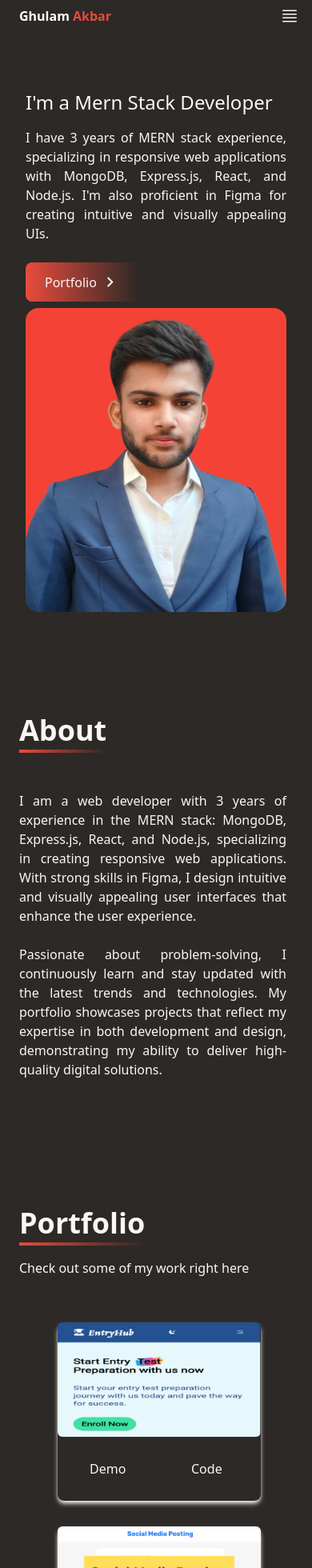
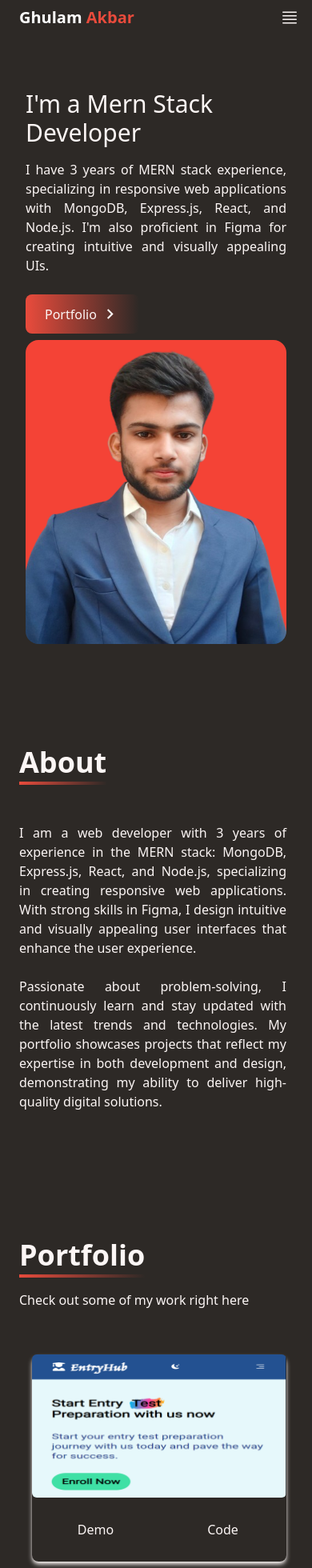
Before and after one commit to akbar909/Personal-Portfolio, a React (Create React App) app: page / in a window 390 px wide. Shown: the top 1960 px of the page at 80% size. Built offline with nearby package versions, Linux system fonts and the light colour scheme.

Commit message:
make changes

```diff
--- a/package.json
+++ b/package.json
@@ -7,6 +7,7 @@
     "@testing-library/react": "^13.3.0",
     "@testing-library/user-event": "^13.5.0",
     "aos": "^2.3.4",
+    "framer-motion": "^11.3.19",
     "react": "^18.1.0",
     "react-dom": "^18.1.0",
     "react-icons": "^4.12.0",
--- a/src/App.js
+++ b/src/App.js
@@ -1,7 +1,7 @@
 import About from "./components/About";
 import Contact from "./components/Contact";
 import Experience from "./components/Experience";
-import Home from "./components/Home";
+import Hero from "./components/Hero";
 import Icons from "./components/Icons";
 import NavBar from "./components/NavBar";
 import Portfolio from "./components/Portfolio";
@@ -11,7 +11,7 @@ function App() {
   return (
     <div className="bg-[#2D2926FF]">
       <NavBar />
-      <Home />
+      <Hero />
       <About />
       <Portfolio />
       <Experience />
--- /dev/null
+++ b/src/components/Hero.jsx
@@ -0,0 +1,120 @@
+// import React, { useEffect } from "react";
+// import HeroImage from "../assets/image2.png";
+// import { MdOutlineKeyboardArrowRight } from "react-icons/md";
+// import { Link } from "react-scroll";
+// import AOS from 'aos'
+// import 'aos/dist/aos.css';
+
+
+// const Hero = () => {
+
+//   useEffect(() => {
+//       AOS.init({
+//         duration: 1200,
+//       });
+// })
+
+//   return (
+//     <div
+//       name="home"
+//       className=""
+//     >
+//       <div className="text-[#E94B3CFF] bg-[#2D2926FF] grid grid-flow-row md:grid-flow-col px-8 md:px-28 justify-between items-center">
+//         <div data-aos="fade-right" className="mt-28 gap-4">
+          // <h2 className="text-[#FCF6F5FF] text-2xl md:text-3xl lg:text-4xl">
+          //   I'm a Mern Stack Developer
+          // </h2>
+//           <p className="max-w-lg py-4 text-justify text-[#FAEBEFFF]/ text-[#FCF6F5FF]">
+            // I have 3 years of MERN stack experience, specializing in responsive web applications
+            // with MongoDB, Express.js, React, and Node.js. I'm also proficient in Figma for
+            // creating intuitive and visually appealing UIs.
+//           </p>
+
+          // <div>
+          //   <Link
+          //     to="portfolio"
+          //     smooth
+          //     duration={500}
+          //     className="group flex items-center text-[#FCF6F5FF] w-fit px-6 py-3 my-2 rounded-lg bg-gradient-to-r from-[#E94B3CFF] to-[#2D2926FF] to-blue-500/ cursor-pointer "
+          //   >
+          //     Portfolio
+          //     <span className="group-hover:rotate-90 duration-300">
+          //       <MdOutlineKeyboardArrowRight size={25} className="ml-1" />
+          //     </span>
+          //   </Link>
+          // </div>
+//         </div>
+
+//         <div data-aos="fade-left" className="">
+//           <img
+//             src={HeroImage}
+//             alt="my profile"
+//             data-aos="fade-in"
+//             className="rounded-2xl mb-8 md:mt-20 lg:mt-28 w-[340px] h-[380px] lg:w-[330px] lg:h-[400px]"
+//           />
+//         </div>
+//       </div>
+//     </div>
+//   );
+// };
+
+// export default Hero;
+
+import React from 'react'
+import { motion } from 'framer-motion'
+import hero from '../assets/image2.png'
+import { Link } from "react-scroll";
+import { MdOutlineKeyboardArrowRight } from "react-icons/md";
+
+const Hero = () => {
+  return (
+    <div className='px-8 md:px-28  bg-[#2D2926FF] mx-auto lg:py-12'>
+      <div className='flex flex-col justify-between lg:flex-row items-center'>
+        <div className='lg:mt-12 mt-28 gap-4'>
+        <h2 className="text-[#FCF6F5FF] text-3xl md:text-4xl lg:text-5xl">
+            I'm a Mern Stack Developer
+          </h2>
+          <motion.p
+            initial={{ opacity: 0, y: 20 }}
+            whileInView={{ opacity: 1, y: 0 }}
+            viewport={{ once: true }}
+            transition={{ duration: 0.8, delay: 0.2, ease: 'easeOut' }}
+            className=' py-4 text-justify max-w-lg  text-[#FCF6F5FF]'
+          >
+             I have 3 years of MERN stack experience, specializing in responsive web applications
+            with MongoDB, Express.js, React, and Node.js. I'm also proficient in Figma for
+            creating intuitive and visually appealing UIs.
+          </motion.p>
+          <div>
+            <Link
+              to="/portfolio"
+              smooth
+              duration={500}
+              className="group flex items-center text-[#FCF6F5FF] w-fit px-6 py-3 my-2 rounded-lg bg-gradient-to-r from-[#E94B3CFF] to-[#2D2926FF] to-blue-500/ cursor-pointer "
+            >
+              Portfolio
+              <span className="group-hover:rotate-90 duration-300">
+                <MdOutlineKeyboardArrowRight size={25} className="ml-1" />
+              </span>
+            </Link>
+          </div>
+
+
+        </div>
+        <div className=''>
+          <motion.img
+            initial={{ opacity: 0, y: 20 }}
+            whileInView={{ opacity: 1, y: 0 }}
+            viewport={{ once: true }}
+            transition={{ duration: 0.8, delay: 0.6, ease: 'easeOut' }}
+            src={hero}
+            alt='Hero-Image'
+            className='rounded-2xl mb-8 md:mt-20 lg:mt-28 w-[340px] h-[380px] lg:w-[330px] lg:h-[400px]'
+          />
+        </div>
+      </div>
+    </div>
+  )
+}
+
+export default Hero
--- a/src/components/Home.jsx
+++ /dev/null
@@ -1,61 +0,0 @@
-import React, { useEffect } from "react";
-import HeroImage from "../assets/image2.png";
-import { MdOutlineKeyboardArrowRight } from "react-icons/md";
-import { Link } from "react-scroll";
-import AOS from 'aos'
-import 'aos/dist/aos.css';
-
-
-const Home = () => {
-
-  useEffect(() => {
-      AOS.init({
-        duration: 1200,
-      });
-})
-
-  return (
-    <div
-      name="home"
-      className=""
-    >
-      <div className="text-[#E94B3CFF] bg-[#2D2926FF] grid grid-flow-row md:grid-flow-col px-8 md:px-28 justify-between items-center">
-        <div data-aos="fade-right" className="mt-28 gap-4">
-          <h2 className="text-[#FCF6F5FF] text-2xl md:text-3xl lg:text-4xl">
-            I'm a Mern Stack Developer
-          </h2>
-          <p className="max-w-lg py-4 text-justify text-[#FAEBEFFF]/ text-[#FCF6F5FF]">
-            I have 3 years of MERN stack experience, specializing in responsive web applications
-            with MongoDB, Express.js, React, and Node.js. I'm also proficient in Figma for
-            creating intuitive and visually appealing UIs.
-          </p>
-
-          <div>
-            <Link
-              to="portfolio"
-              smooth
-              duration={500}
-              className="group flex items-center text-[#FCF6F5FF] w-fit px-6 py-3 my-2 rounded-lg bg-gradient-to-r from-[#E94B3CFF] to-[#2D2926FF] to-blue-500/ cursor-pointer "
-            >
-              Portfolio
-              <span className="group-hover:rotate-90 duration-300">
-                <MdOutlineKeyboardArrowRight size={25} className="ml-1" />
-              </span>
-            </Link>
-          </div>
-        </div>
-
-        <div data-aos="fade-left" className="">
-          <img
-            src={HeroImage}
-            alt="my profile"
-            data-aos="fade-in"
-            className="rounded-2xl mb-8 md:mt-20 lg:mt-28 w-[340px] h-[380px] lg:w-[330px] lg:h-[400px]"
-          />
-        </div>
-      </div>
-    </div>
-  );
-};
-
-export default Home;
--- a/src/components/NavBar.jsx
+++ b/src/components/NavBar.jsx
@@ -42,7 +42,7 @@ const Navbar = () => {
         <div>
             <nav id="home">
                 <header className={`bg-[#2D2926FF] flex items-center justify-between px-4 lg:px-0 top-0 fixed left-0 z-50 right-0 ${sticky ? "bg-white/60 " : ""}`}>
-                    <div className="text-white lg:px-8 sm:px-0 font-bold lg:text-3xl">
+                    <div className="text-white lg:px-8 sm:px-0 font-bold text-xl lg:text-3xl">
                         <h1 className={`p-2 ${sticky ? " text-gray-950" : " "} -z-10 ${isOpen ? "-z-20" : ""}`}>
                             Ghulam <span className="text-[#E94B3CFF]"> Akbar</span>
                         </h1>
--- a/src/components/Portfolio.jsx
+++ b/src/components/Portfolio.jsx
@@ -4,16 +4,20 @@ import installNode from "../assets/portfolio/installNode.jpg";
 import tasktracker from "../assets/portfolio/tasktracker.png";
 import reactSmooth from "../assets/portfolio/reactSmooth.jpg";
 import reactWeather from "../assets/portfolio/reactWeather.jpg";
-import socail from "../assets/portfolio/SocialMediaPosting.png"
-import AOS from 'aos'
+import social from "../assets/portfolio/SocialMediaPosting.png";
+import AOS from 'aos';
 import 'aos/dist/aos.css';
+
 const Portfolio = () => {
-
   useEffect(() => {
     AOS.init({
       duration: 1500,
     });
-})
+    return () => {
+      AOS.refresh(); // Cleanup
+    };
+  }, []);
+
   const portfolios = [
     {
       id: 1,
@@ -23,7 +27,7 @@ const Portfolio = () => {
     },
     {
       id: 2,
-      src: socail,
+      src: social,
       link: 'https://github.com/akbar909/Social-media-posting-',
       Demo: 'https://social-media-posting.vercel.app/'
     },
@@ -36,53 +40,62 @@ const Portfolio = () => {
     {
       id: 4,
       src: reactSmooth,
+      link: 'none',
+      Demo: 'none'
     },
     {
       id: 5,
       src: installNode,
+      link: 'none',
+      Demo: 'none'
     },
     {
       id: 6,
       src: reactWeather,
+      link: 'none',
+      Demo: 'none'
     },
   ];
 
   return (
-    <div
-      id="portfolio"
-      className=" text-[#FCF6F5FF] bg-[#2D2926FF] w-full"
-    >
-      <div className=" p-4 pl-6 pr-4  lg:pl-28 lg:pr-28 mx-auto flex flex-col justify-center ">
+    <div id="portfolio" className="text-[#FCF6F5FF] bg-[#2D2926FF] w-full">
+      <div className="p-4 pl-6 lg:p-28 mx-auto flex flex-col justify-center">
         <div data-aos="fade-right" className="pb-8 mt-20">
-          <p className="text-4xl  font-bold inline border-b-4 border-gradient">
+          <p className="text-4xl font-bold inline border-b-4 border-gradient">
             Portfolio
           </p>
           <p className="py-6">Check out some of my work right here</p>
         </div>
 
-        <div className="grid sm:grid-cols-2 md:grid-cols-3  gap-8 px-12 sm:px-0">
-          {portfolios.map(({ id, src , link, Demo }) => (
+        <div className="grid sm:grid-cols-2 md:grid-cols-3 gap-8 px-4 sm:px-0">
+          {portfolios.map(({ id, src, link, Demo }) => (
             <div key={id} data-aos="flip-up" className="shadow-md shadow-[#FCF6F5FF] rounded-lg">
               <img
                 src={src}
                 alt=""
-                className="rounded-md duration-200 hover:scale-105"
+                className="rounded-md duration-200 hover:scale-105 w-auto"
               />
               <div className="flex items-center justify-center">
+                {Demo && (
                   <a
                     href={Demo}
                     target="_blank"
                     rel="noopener noreferrer"
-                className="w-1/2 px-6 py-3 m-4 duration-200 hover:scale-105">
+                    className="w-1/2 px-6 py-3 m-4 duration-200 hover:scale-105 text-center"
+                  >
                     Demo
                   </a>
+                )}
+                {link && (
                   <a
                     href={link}
-                target="-blank"
+                    target="_blank"
                     rel="noopener noreferrer"
-                className="w-1/2 px-6 py-3 m-4 duration-200 hover:scale-105">
+                    className="w-1/2 px-6 py-3 m-4 duration-200 hover:scale-105 text-center"
+                  >
                     Code
                   </a>
+                )}
               </div>
             </div>
           ))}
```
Also changed, not shown: 1 other file (tests, documents, lock files or other folders). Lines whose indentation alone changed are shown as unchanged.
